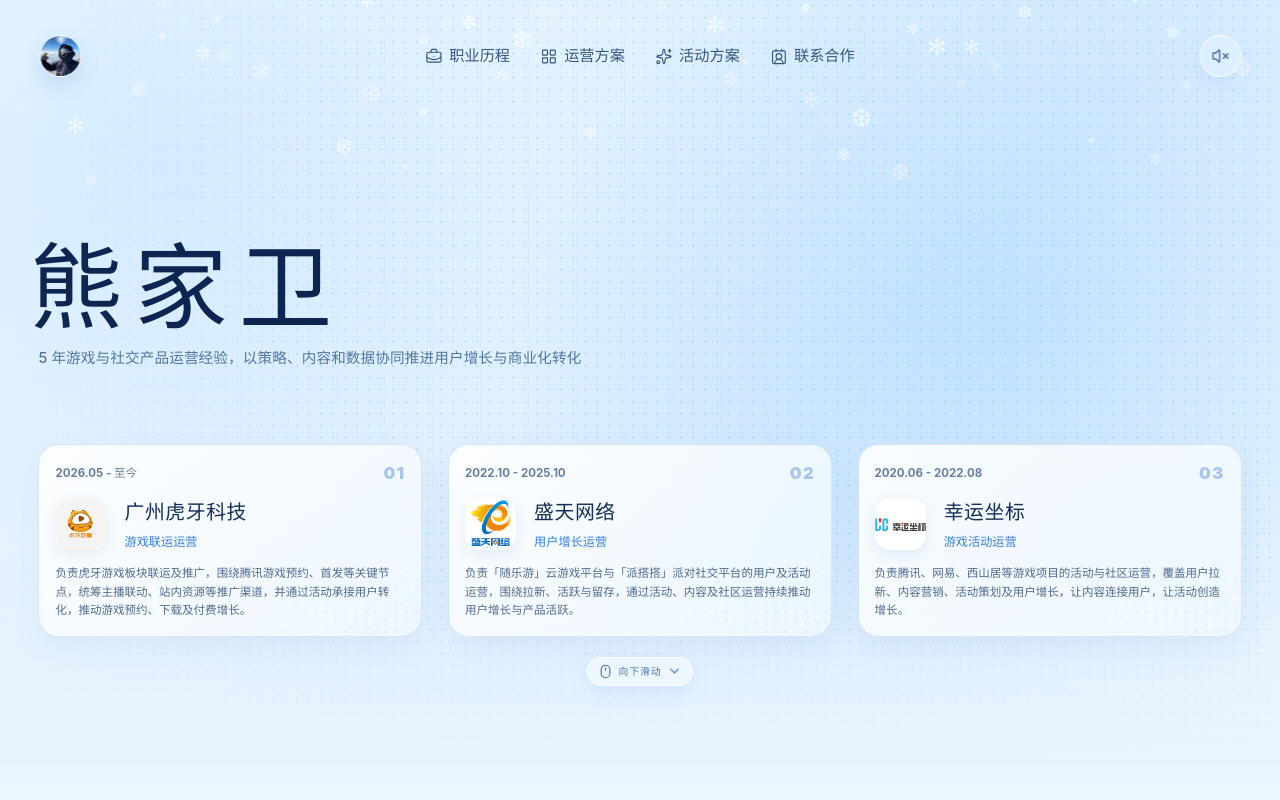
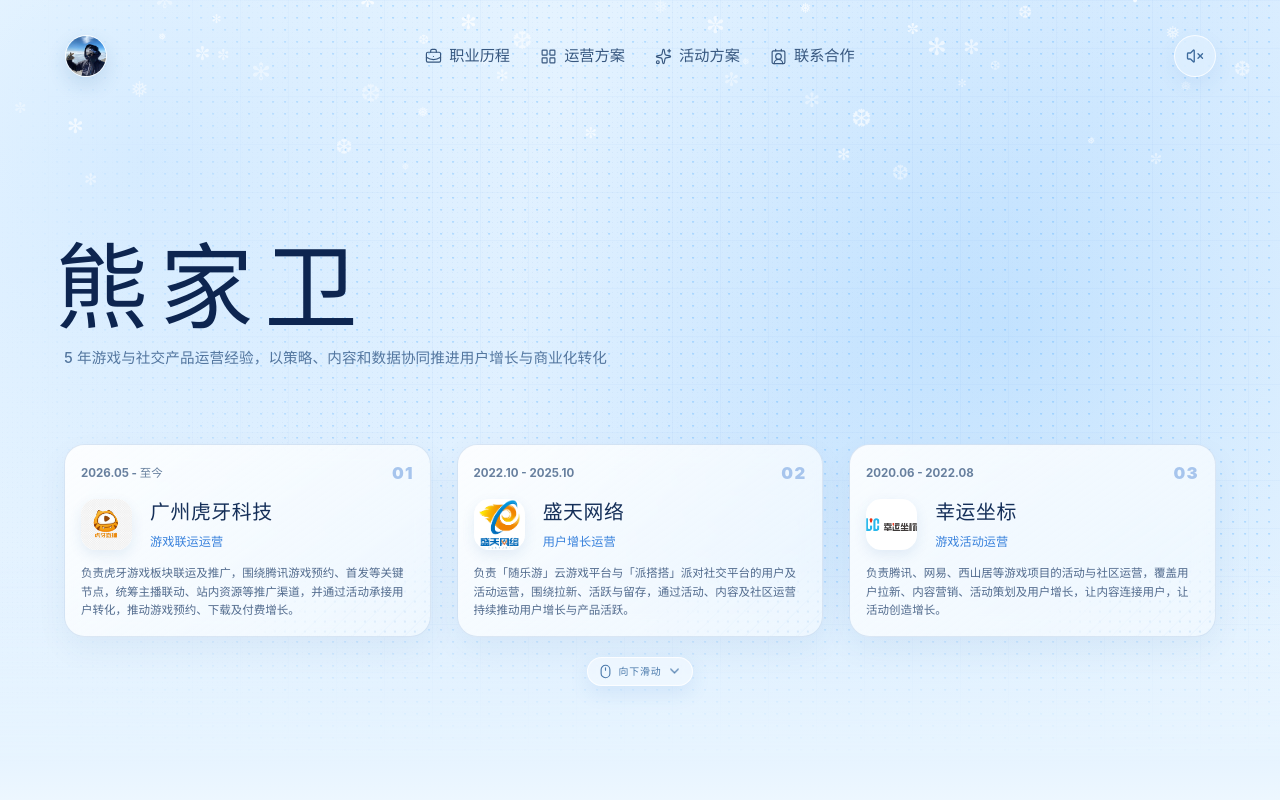
Before and after one commit to xjw051724-rgb/xjw051724-rgb.github.io, a React (Vite) app: page / in a window 1280 px wide. Shown: the top 800 px of the page. Built offline with nearby package versions, Linux system fonts and the light colour scheme.

Commit message:
style: 收窄内容区最大宽度并加大两侧安全留白

```diff
--- a/src/styles/index.css
+++ b/src/styles/index.css
@@ -1,6 +1,8 @@
 @import "tailwindcss";
 
 :root {
+  --shell-max: 1440px;
+  --shell-gutter: clamp(48px, 10vw, 220px);
   color: #10233f;
   background: #ffffff;
   font-family: Inter, "PingFang SC", "Hiragino Sans GB", "Microsoft YaHei", sans-serif;
@@ -17,7 +19,7 @@ button:focus-visible, a:focus-visible { outline: 2px solid #1678ef; outline-offs
 .portfolio-app { overflow-x: clip; background: #ffffff; color: #10233f; }
 
 .portfolio-shell {
-  width: min(100% - clamp(40px, 6vw, 112px), 2100px);
+  width: min(100% - var(--shell-gutter), var(--shell-max));
   margin-inline: auto;
 }
 
@@ -91,7 +93,7 @@ button:focus-visible, a:focus-visible { outline: 2px solid #1678ef; outline-offs
   top: 48px;
   left: 50%;
   display: grid;
-  width: min(100% - clamp(40px, 6vw, 112px), 2100px);
+  width: min(100% - var(--shell-gutter), var(--shell-max));
   grid-template-columns: minmax(170px, 1fr) auto minmax(170px, 1fr);
   align-items: center;
   gap: 22px;
```
